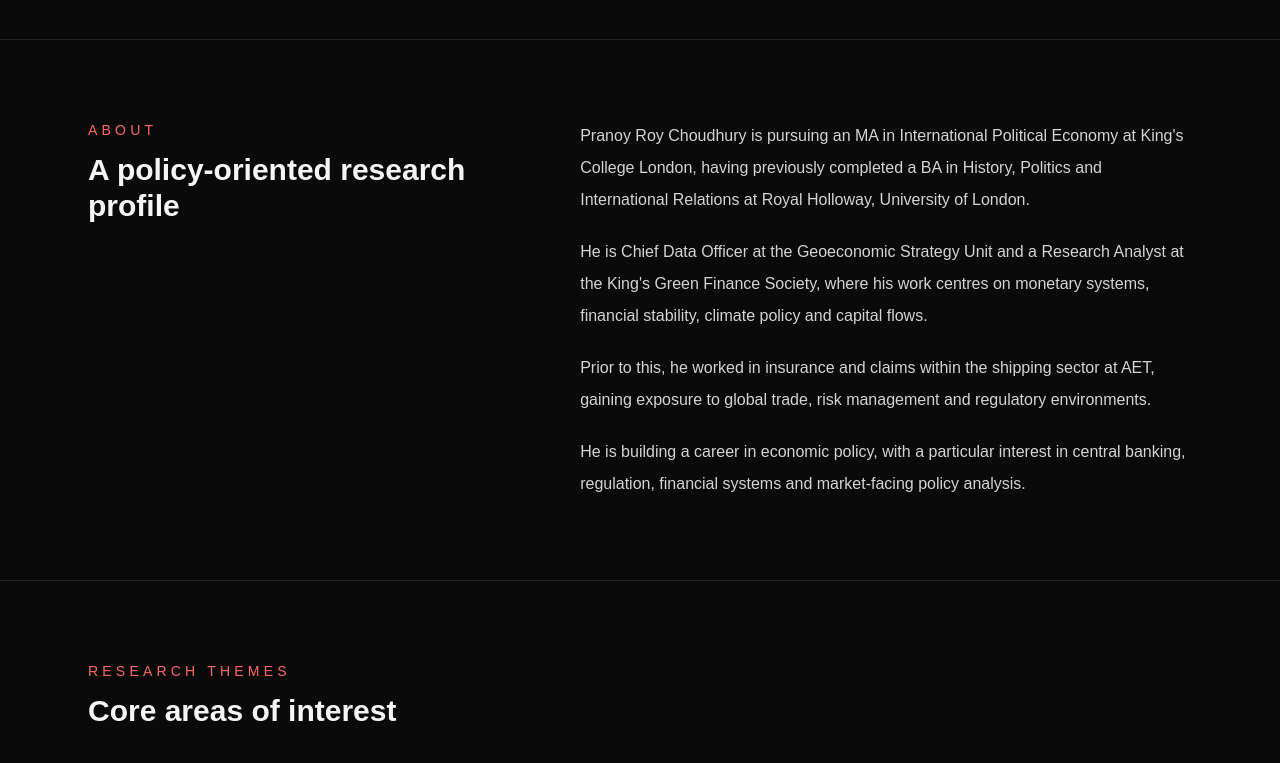
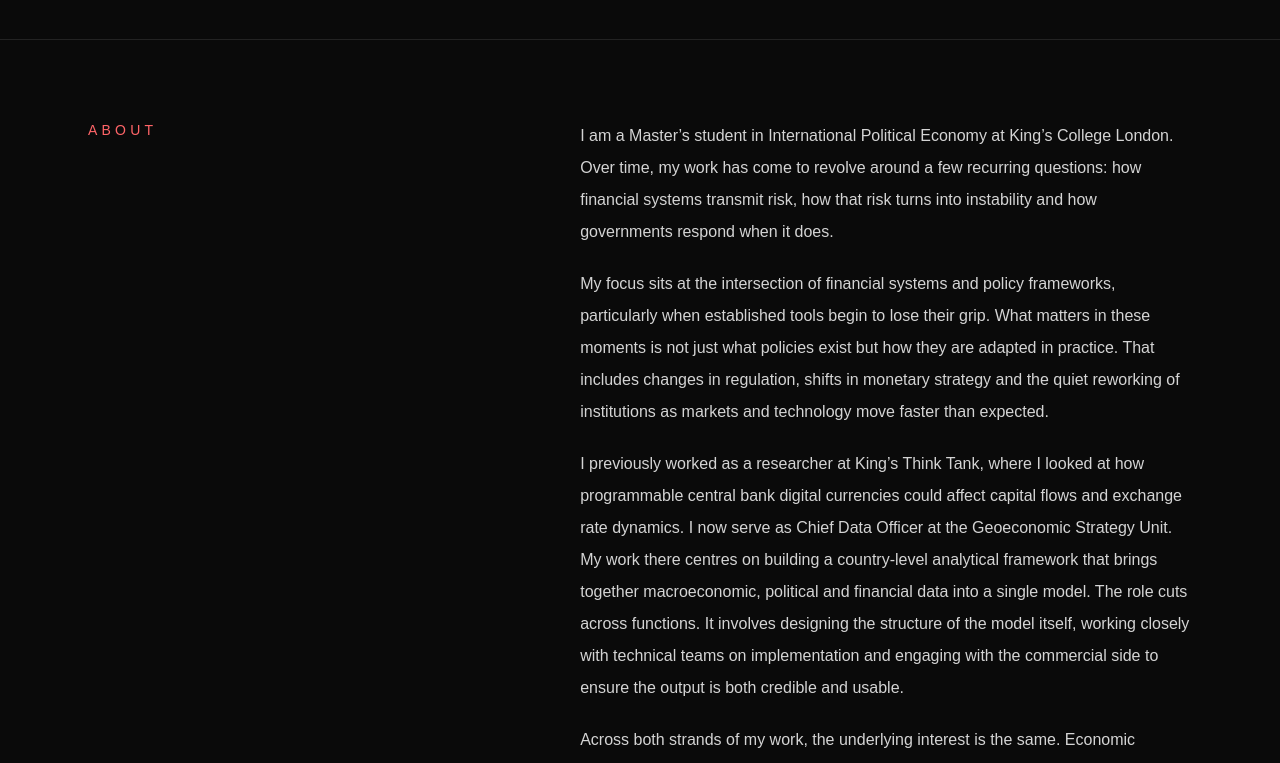
Before and after one commit to pranoyroychoudhury98-spec/pranoy-site, a Next.js app: page / in a window 1280 px wide. Shown: the part 760-1523 px from the top of the page. Built offline with nearby package versions, Linux system fonts and the light colour scheme.

Commit message:
Refine About section

```diff
--- a/app/page.tsx
+++ b/app/page.tsx
@@ -1,7 +1,6 @@
 "use client";
 
 import { type ChangeEvent, type FormEvent, useMemo, useState } from "react";
-
 
 type IconProps = {
   size?: number;
@@ -378,33 +377,22 @@ export default function PranoyPolicyWebsite() {
                 <p className="text-sm uppercase tracking-[0.3em] text-red-400">
                   About
                 </p>
-                <h3 className="mt-3 text-3xl font-semibold">
-                  A policy-oriented research profile
-                </h3>
               </div>
               <div className="space-y-5 text-base leading-8 text-neutral-300">
   <p>
-                  Pranoy Roy Choudhury is pursuing an MA in International
-                  Political Economy at King&apos;s College London, having
-                  previously completed a BA in History, Politics and
-                  International Relations at Royal Holloway, University of
-                  London.
+    I am a Master’s student in International Political Economy at King’s College London. Over time, my work has come to revolve around a few recurring questions: how financial systems transmit risk, how that risk turns into instability and how governments respond when it does.
   </p>
+
   <p>
-                  He is Chief Data Officer at the Geoeconomic Strategy Unit and
-                  a Research Analyst at the King&apos;s Green Finance Society,
-                  where his work centres on monetary systems, financial
-                  stability, climate policy and capital flows.
+    My focus sits at the intersection of financial systems and policy frameworks, particularly when established tools begin to lose their grip. What matters in these moments is not just what policies exist but how they are adapted in practice. That includes changes in regulation, shifts in monetary strategy and the quiet reworking of institutions as markets and technology move faster than expected.
   </p>
+
   <p>
-                  Prior to this, he worked in insurance and claims within the
-                  shipping sector at AET, gaining exposure to global trade, risk
-                  management and regulatory environments.
+    I previously worked as a researcher at King’s Think Tank, where I looked at how programmable central bank digital currencies could affect capital flows and exchange rate dynamics. I now serve as Chief Data Officer at the Geoeconomic Strategy Unit. My work there centres on building a country-level analytical framework that brings together macroeconomic, political and financial data into a single model. The role cuts across functions. It involves designing the structure of the model itself, working closely with technical teams on implementation and engaging with the commercial side to ensure the output is both credible and usable.
   </p>
+
   <p>
-                  He is building a career in economic policy, with a particular
-                  interest in central banking, regulation, financial systems and
-                  market-facing policy analysis.
+    Across both strands of my work, the underlying interest is the same. Economic systems rarely adjust smoothly. They come under pressure, adapt unevenly and reveal their limits in the process. Understanding those moments and what they tell us about the design of policy and institutions is what drives my research.
   </p>
 </div>
             </div>
```
Lines whose indentation alone changed are shown as unchanged.
